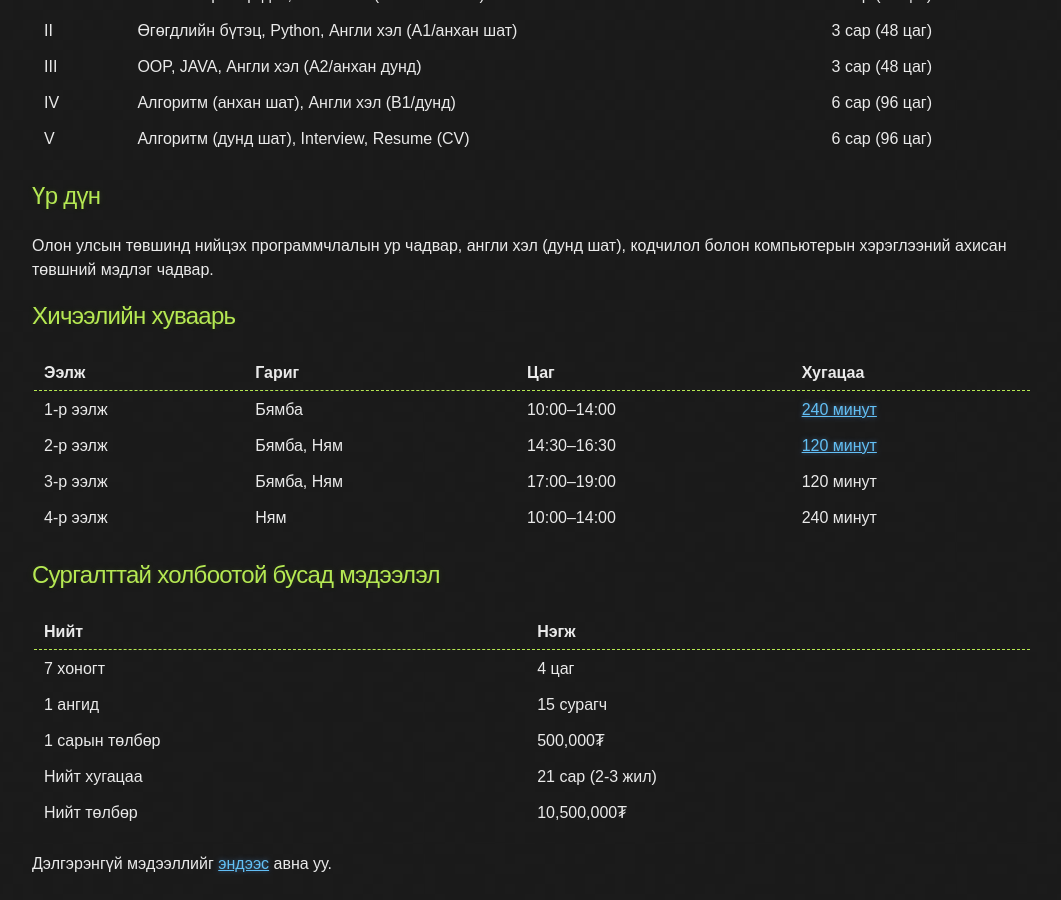
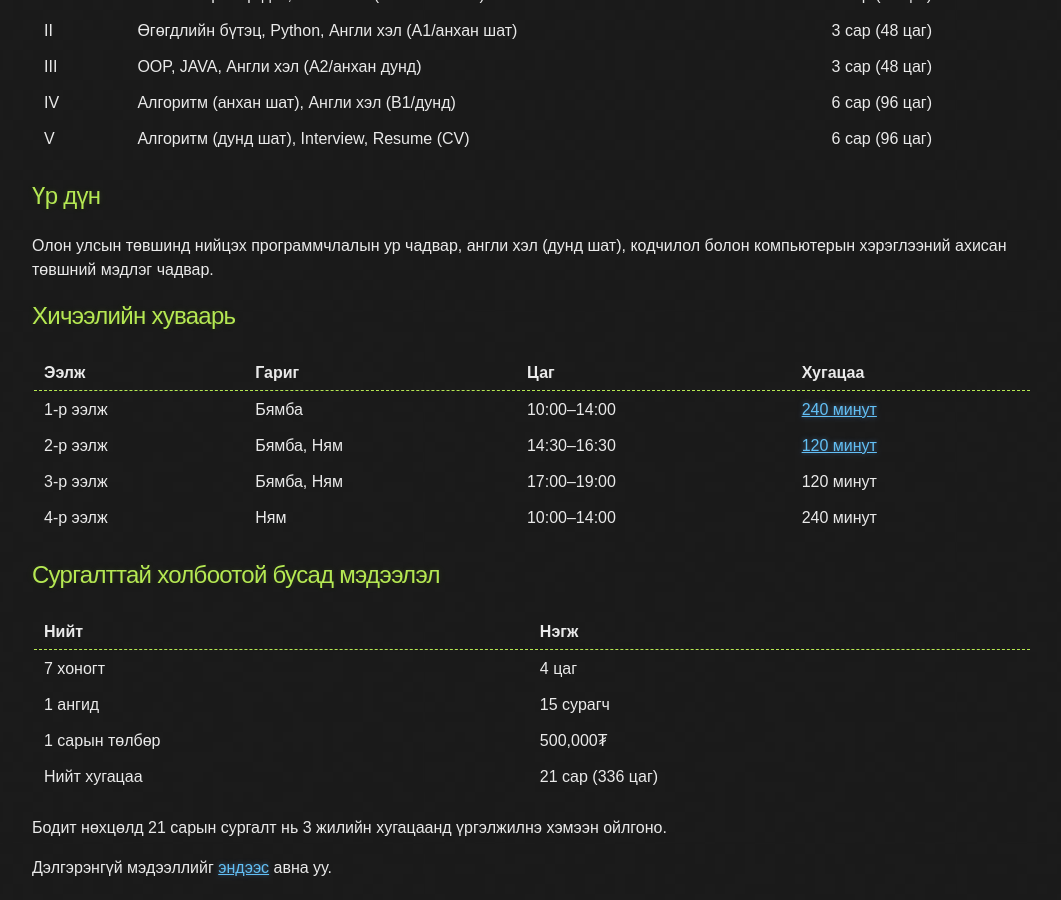
Before and after one commit to ganaatulgaa/corecode, a Jekyll site: the page built from index.md, in a window 1280 px wide and 900 px high, scrolled down 753 px. Shown: the whole window, without its empty margins (108-1169 px from the left). Built offline with Jekyll 4.4.1, drawn with Linux system fonts in a browser that asks for light colours.

Commit message:
Update index.md

```diff
--- a/index.md
+++ b/index.md
@@ -57,8 +57,9 @@ layout: default
 | 7 хоногт       | 4 цаг            |
 | 1 ангид        | 15 сурагч        |
 | 1 сарын төлбөр | 500,000₮         |
-| Нийт хугацаа   | 21 сар (2-3 жил) |
-| Нийт төлбөр    | 10,500,000₮      |
+| Нийт хугацаа   | 21 сар (336 цаг) |
 |----------------+------------------|
 
+Бодит нөхцөлд 21 сарын сургалт нь 3 жилийн хугацаанд үргэлжилнэ хэмээн ойлгоно.
+
 Дэлгэрэнгүй мэдээллийг [эндээс](./faq.md) авна уу.
```
